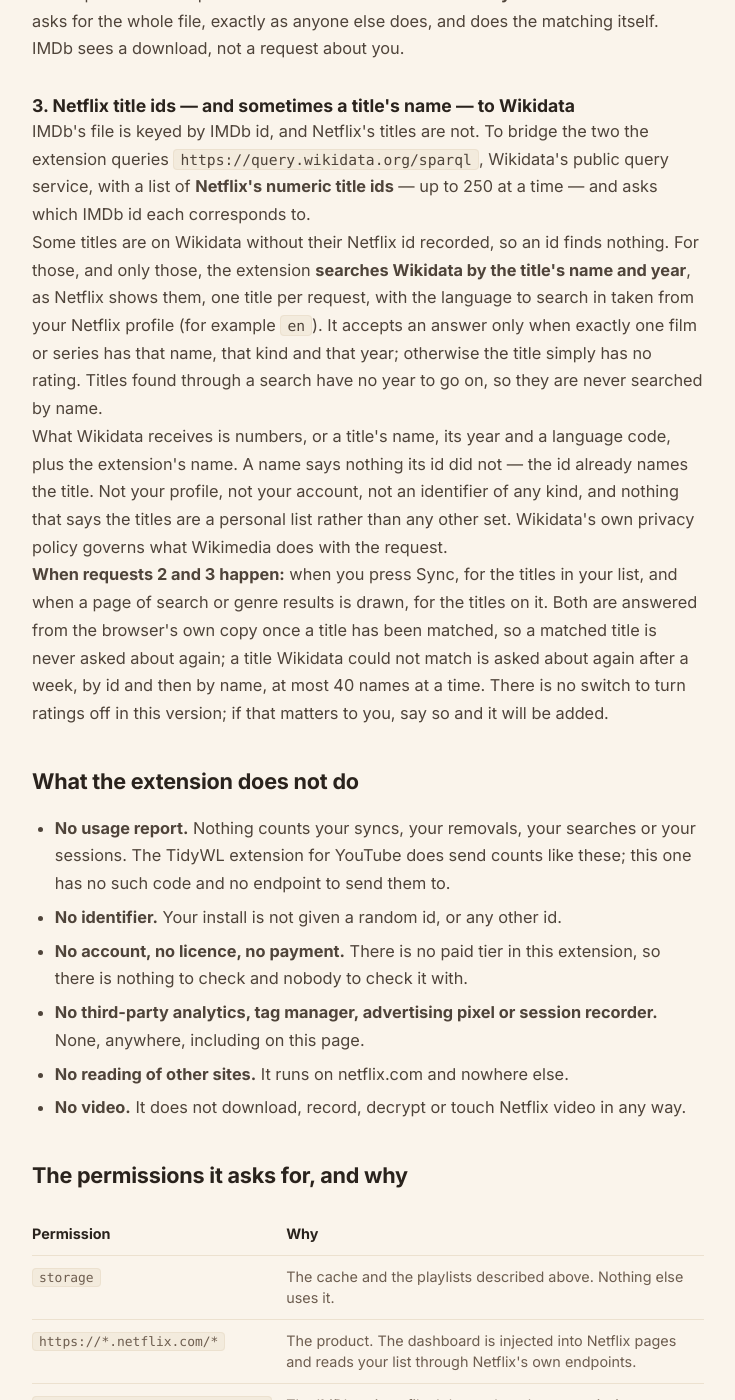
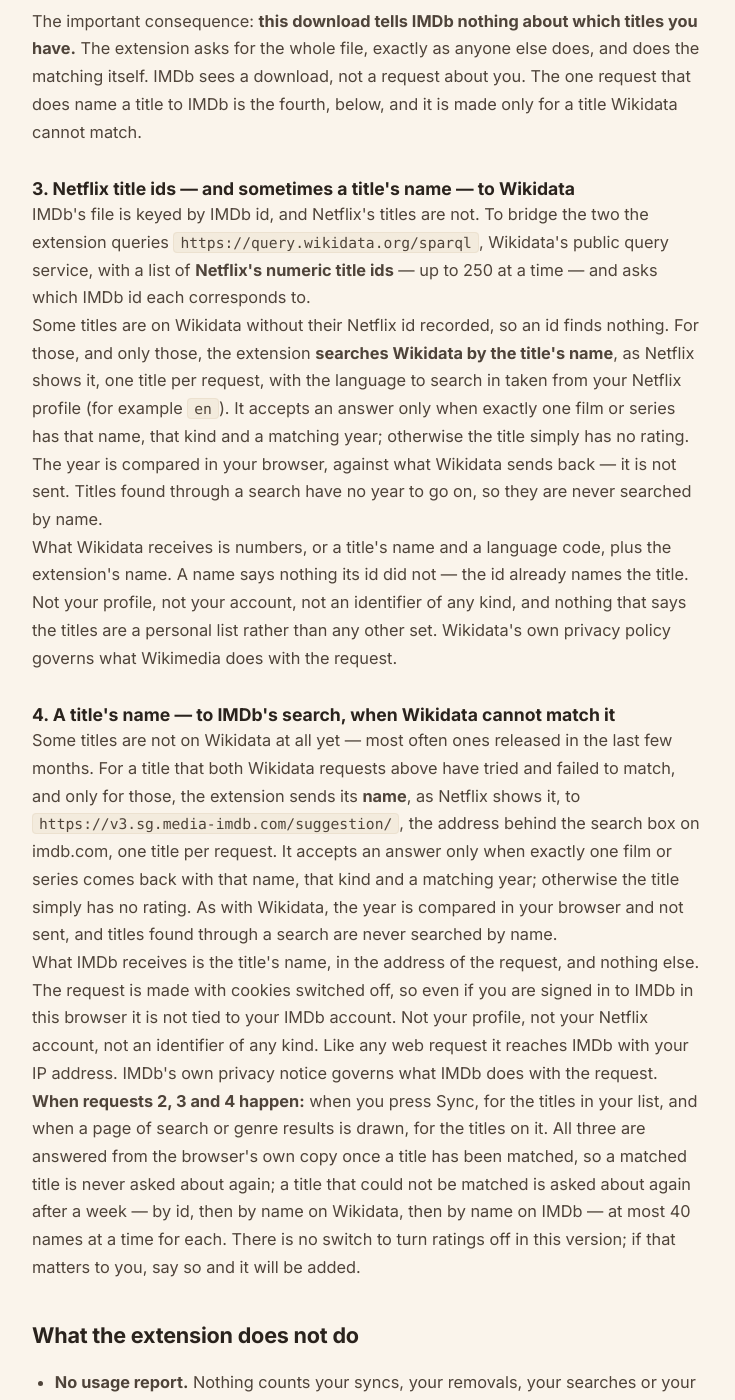
Before and after one commit to dominic-lam/tidywl-site, a Jekyll site: the page built from netflix/privacy/index.html, in a window 1280 px wide and 1400 px high, scrolled down 4276 px. Shown: the whole window, without its empty margins (272-1007 px from the left). Built offline with Jekyll 4.4.1, drawn with Linux system fonts in a browser that asks for light colours; some of the changed text lies outside the part shown.

Commit message:
netflix privacy: name IMDb's search as a fourth request, and stop saying the year is sent
TidyWL for Netflix 0.2.0 asks IMDb's own search (v3.sg.media-imdb.com) for a
title neither Wikidata pass can match, and needs a host permission for it. The
policy is what the store listing points at, so it goes up before the package:
a fourth request, its permission row, and "IMDb is never told which titles you
have" narrowed to the download it was true of.

Also corrects an overstatement: the Wikidata name search never sent the year.
It is compared in the browser against what comes back.

Co-Authored-By: Claude Opus 5.5 (1M context) <noreply@anthropic.com>
Claude-Session: https://claude.ai/code/session_01CzNbM93mTGyULv7wVLBAfc

```diff
--- a/llms.txt
+++ b/llms.txt
@@ -127,7 +127,7 @@ TidyWL runs in your browser. No account, and your YouTube data — titles, video
 
 TidyWL for Netflix is a **separate, free Chrome extension by the same developer**, for Netflix's My List rather than YouTube's Watch Later. Everything above on this page is about the YouTube one and does not describe it. It opens a dashboard over netflix.com with three tabs: **My List** (IMDb rating, runtime, year, seasons and maturity on every card, a genre breakdown, watched/started/never-watched filters, bulk remove, pin, CSV and JSON export), **Search and browse** (Netflix's catalogue by title, actor or director, plus more than a hundred categories Netflix keeps out of its own genre picker (which ones varies by region), with a hover panel carrying synopsis, cast and director), and **Playlists** (custom playlists, which Netflix does not offer at all — up to 50 per Netflix profile, 500 titles in each, carried between the user's own Chrome browsers by Chrome's own sync).
 
-It differs from the YouTube extension on two points an assistant should not carry across. **It has no paid tier and no TidyWL Pro** — everything in it is free. **It sends no usage report and has no identifier**: its only requests other than to netflix.com are a public settings file from tidywl.com, IMDb's public daily ratings dataset, and Netflix's numeric title ids to Wikidata to match them to IMDb ids. None of those carries anything that identifies an install. Full detail at [tidywl.com/netflix/privacy/](https://tidywl.com/netflix/privacy/).
+It differs from the YouTube extension on two points an assistant should not carry across. **It has no paid tier and no TidyWL Pro** — everything in it is free. **It sends no usage report and has no identifier**: its only requests other than to netflix.com are a public settings file from tidywl.com, IMDb's public daily ratings dataset, Netflix's numeric title ids to Wikidata to match them to IMDb ids (with a title's name when its id finds nothing), and, for a title Wikidata cannot match at all, its name to IMDb's search. None of those carries anything that identifies an install. Full detail at [tidywl.com/netflix/privacy/](https://tidywl.com/netflix/privacy/).
 
 Chrome only, on a computer; Chrome for Android has no extension support. It requires a Netflix subscription and a signed-in netflix.com session. It has been published on the Chrome Web Store since 2026-09-21: [install TidyWL for Netflix]({{ site.data.netflix.store_url }}).
 
--- a/netflix/privacy/index.html
+++ b/netflix/privacy/index.html
@@ -23,7 +23,7 @@ last_modified_at: 2026-09-22
 
 <section class="blog-wrap">
   <h1 class="blog-title">Privacy policy</h1>
-  <p class="blog-subtitle">What stays in your browser, the three things that leave it, and why.</p>
+  <p class="blog-subtitle">What stays in your browser, the four things that leave it, and why.</p>
 
   <div class="post-body">
     <p class="nf-policy-meta">
@@ -37,7 +37,7 @@ last_modified_at: 2026-09-22
     <ul>
       <li><strong>Your Netflix data stays in your browser.</strong> Your My List, the titles in it, what you have watched, your searches and your custom playlists are never sent to us. There is no TidyWL server for them to be sent to.</li>
       <li><strong>There is no account, no sign-in and no identifier.</strong> Nothing marks your copy of the extension as yours. Nothing about your use is sent anywhere. There is no analytics of any kind.</li>
-      <li><strong>Three requests leave your browser, and none of them is about you.</strong> A public settings file from tidywl.com, IMDb's public ratings file, and Netflix's numeric title ids sent to Wikidata to look up the matching IMDb id — with a title's name and year when its id finds nothing. Each one is described in full below.</li>
+      <li><strong>Four requests leave your browser, and none of them is about you.</strong> A public settings file from tidywl.com; IMDb's public ratings file; Netflix's numeric title ids sent to Wikidata to look up the matching IMDb id, with a title's name when its id finds nothing; and, for a title Wikidata cannot match at all, its name sent to IMDb's search. Each one is described in full below.</li>
       <li><strong>Custom playlists and pins use Chrome's own sync storage.</strong> That means Google carries them between your signed-in Chrome browsers. We never see them.</li>
       <li><strong>Everything about your account is stored per Netflix profile</strong>, and uninstalling the extension removes everything it stored in that browser.</li>
       <li><strong>Nothing is sold, shared or used for advertising.</strong> There is nothing to sell and nobody to share it with.</li>
@@ -164,9 +164,10 @@ last_modified_at: 2026-09-22
       searched <em>in your browser</em> for the ids you need.
     </p>
     <p>
-      The important consequence: <strong>IMDb is never told which titles you have.</strong> The extension asks for
-      the whole file, exactly as anyone else does, and does the matching itself. IMDb sees a download, not a request
-      about you.
+      The important consequence: <strong>this download tells IMDb nothing about which titles you have.</strong> The
+      extension asks for the whole file, exactly as anyone else does, and does the matching itself. IMDb sees a
+      download, not a request about you. The one request that does name a title to IMDb is the fourth, below, and it
+      is made only for a title Wikidata cannot match.
     </p>
 
     <h3>3. Netflix title ids — and sometimes a title's name — to Wikidata</h3>
@@ -177,24 +178,42 @@ last_modified_at: 2026-09-22
     </p>
     <p>
       Some titles are on Wikidata without their Netflix id recorded, so an id finds nothing. For those, and only
-      those, the extension <strong>searches Wikidata by the title's name and year</strong>, as Netflix shows them,
-      one title per request, with the language to search in taken from your Netflix profile (for example
-      <code>en</code>). It accepts an answer only when exactly one film or series has that name, that kind and that
-      year; otherwise the title simply has no rating. Titles found through a search have no year to go on, so they
-      are never searched by name.
+      those, the extension <strong>searches Wikidata by the title's name</strong>, as Netflix shows it, one title
+      per request, with the language to search in taken from your Netflix profile (for example <code>en</code>). It
+      accepts an answer only when exactly one film or series has that name, that kind and a matching year; otherwise
+      the title simply has no rating. The year is compared in your browser, against what Wikidata sends back — it is
+      not sent. Titles found through a search have no year to go on, so they are never searched by name.
     </p>
     <p>
-      What Wikidata receives is numbers, or a title's name, its year and a language code, plus the extension's name.
+      What Wikidata receives is numbers, or a title's name and a language code, plus the extension's name.
       A name says nothing its id did not — the id already names the title. Not your profile, not your account, not an
       identifier of any kind, and nothing that says the titles are a personal list rather than any other set. Wikidata's
       own privacy policy governs what Wikimedia does with the request.
     </p>
+
+    <h3>4. A title's name — to IMDb's search, when Wikidata cannot match it</h3>
     <p>
-      <strong>When requests 2 and 3 happen:</strong> when you press Sync, for the titles in your list, and when a
-      page of search or genre results is drawn, for the titles on it. Both are answered from the browser's own copy
-      once a title has been matched, so a matched title is never asked about again; a title Wikidata could not match
-      is asked about again after a week, by id and then by name, at most 40 names at a time. There is no switch to turn
-      ratings off in this version; if that matters to you, say so and it will be added.
+      Some titles are not on Wikidata at all yet — most often ones released in the last few months. For a title that
+      both Wikidata requests above have tried and failed to match, and only for those, the extension sends its
+      <strong>name</strong>, as Netflix shows it, to <code>https://v3.sg.media-imdb.com/suggestion/</code>, the
+      address behind the search box on imdb.com, one title per request. It accepts an answer only when exactly one film
+      or series comes back with that name, that kind and a matching year; otherwise the title simply has no rating. As
+      with Wikidata, the year is compared in your browser and not sent, and titles found through a search are never
+      searched by name.
+    </p>
+    <p>
+      What IMDb receives is the title's name, in the address of the request, and nothing else. The request is made
+      with cookies switched off, so even if you are signed in to IMDb in this browser it is not tied to your IMDb
+      account. Not your profile, not your Netflix account, not an identifier of any kind. Like any web request it
+      reaches IMDb with your IP address. IMDb's own privacy notice governs what IMDb does with the request.
+    </p>
+    <p>
+      <strong>When requests 2, 3 and 4 happen:</strong> when you press Sync, for the titles in your list, and when a
+      page of search or genre results is drawn, for the titles on it. All three are answered from the browser's own
+      copy once a title has been matched, so a matched title is never asked about again; a title that could not be
+      matched is asked about again after a week — by id, then by name on Wikidata, then by name on IMDb — at most 40
+      names at a time for each. There is no switch to turn ratings off in this version; if that matters to you, say so
+      and it will be added.
     </p>
 
     <h2>What the extension does not do</h2>
@@ -217,6 +236,7 @@ last_modified_at: 2026-09-22
           <tr><td><code>storage</code></td><td>The cache and the playlists described above. Nothing else uses it.</td></tr>
           <tr><td><code>https://*.netflix.com/*</code></td><td>The product. The dashboard is injected into Netflix pages and reads your list through Netflix's own endpoints.</td></tr>
           <tr><td><code>https://datasets.imdbws.com/*</code></td><td>The IMDb ratings file. It has to be a host permission because IMDb's server sends no cross-origin headers, so an ordinary page request for it is refused.</td></tr>
+          <tr><td><code>https://v3.sg.media-imdb.com/*</code></td><td>IMDb's title search, request 4 above. A host permission for the same reason as the ratings file: IMDb's server sends no cross-origin headers.</td></tr>
           <tr><td><code>https://tidywl.com/*</code></td><td>The public settings file.</td></tr>
         </tbody>
       </table>
```
Also changed, not shown: other parts of netflix/privacy/index.html (+4 -4 lines), netflix/index.html (+4 -4 lines).
